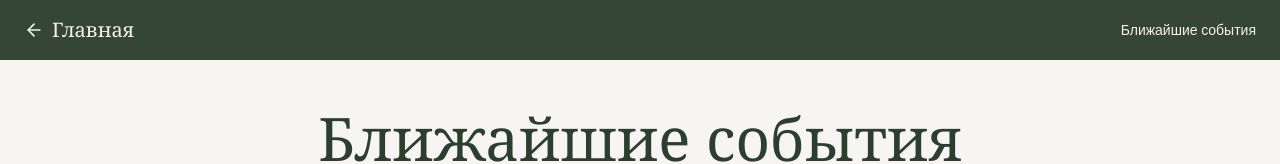
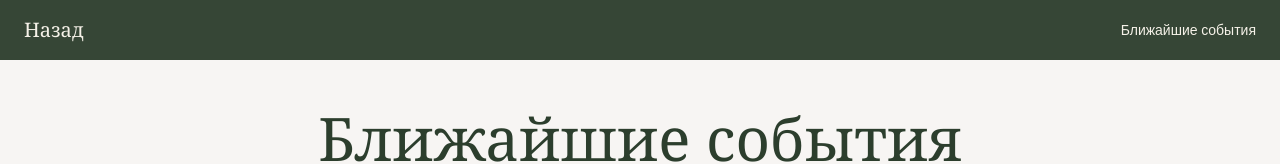
Before and after one commit to pr-poehali-dev/warm-meetings-experience, a React (Vite) app: page /events in a window 1280 px wide. Shown: the top 164 px of the page. Built offline with nearby package versions, Linux system fonts and the light colour scheme.

Commit message:
Обновление 1 компонентов

```diff
--- a/src/pages/Events.tsx
+++ b/src/pages/Events.tsx
@@ -74,10 +74,7 @@ const Events = () => {
           <Link
             to="/"
             className="text-xl font-serif flex items-center gap-2 hover:text-nature-sage transition-colors"
-          >
-            <Icon name="ArrowLeft" size={20} />
-            Главная
-          </Link>
+          >Назад</Link>
           <h1 className="text-sm font-medium">Ближайшие события</h1>
         </div>
       </header>
```
